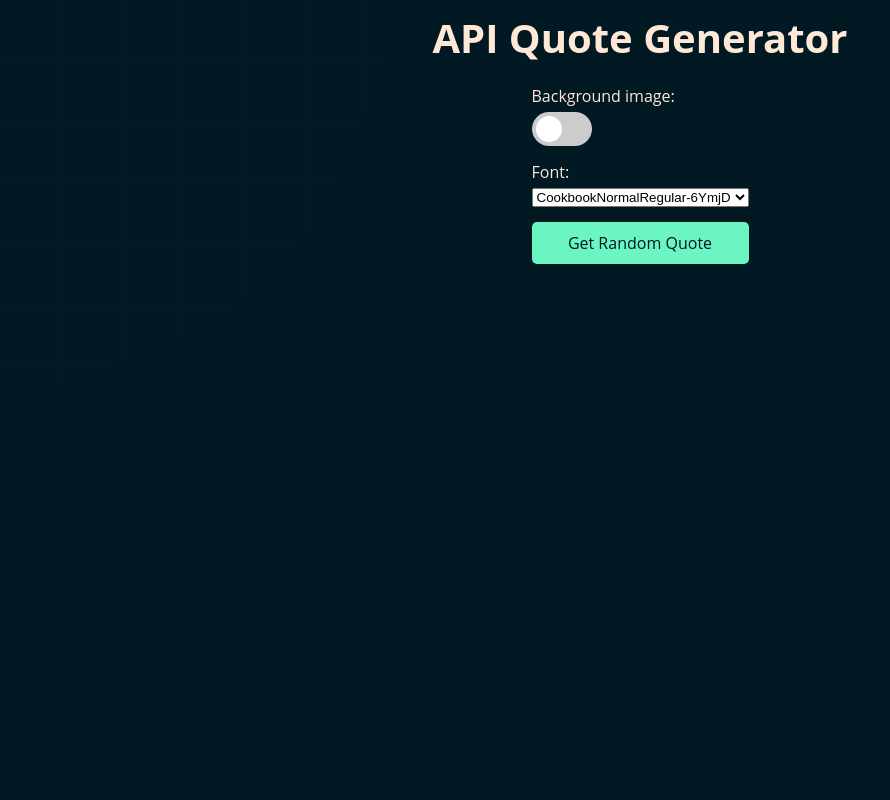
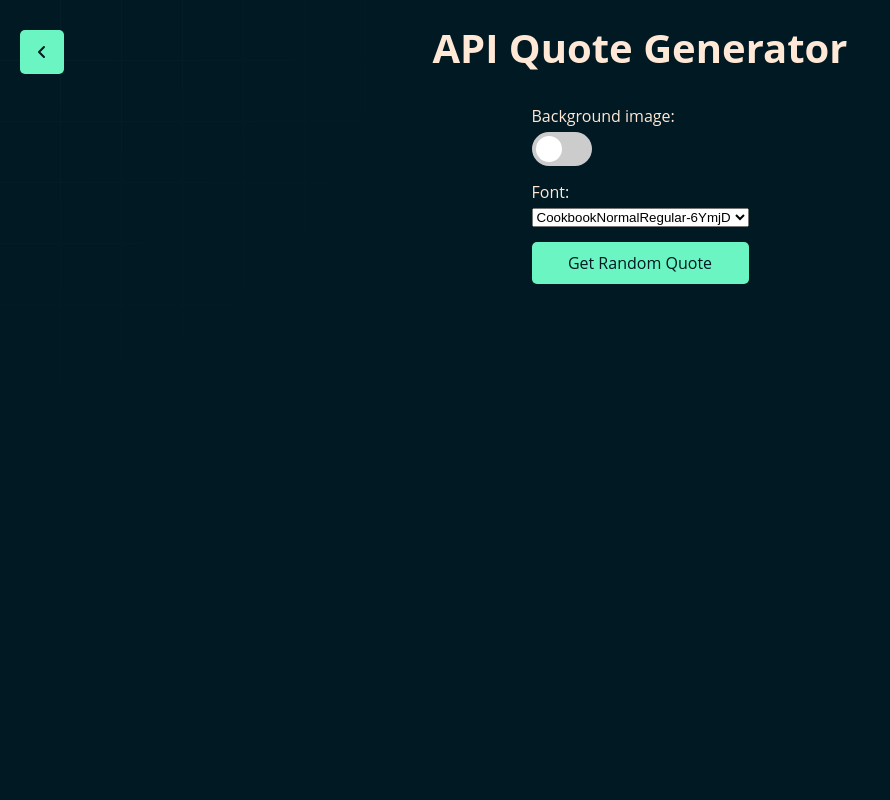
Before and after one commit to Mirko117/flask-quote-generator, a Flask app: page /api_quote in a window 1280 px wide. Shown: the whole page, without its empty margins (0-890 px from the left). Run offline with Flask 3, Linux system fonts and the light colour scheme.

Commit message:
back button

```diff
--- a/static/css/api_quote.css
+++ b/static/css/api_quote.css
@@ -7,7 +7,7 @@ body{
 
 h1{
     font-size: 40px;
-    margin: 10px 0;
+    margin: 20px 0;
 }
 
 .main-wrapper{
--- a/static/css/main.css
+++ b/static/css/main.css
@@ -18,6 +18,40 @@ body{
     max-width: 1340px;
     padding: 0 20px;
     margin: 0 auto;
+}
+
+.button{
+    text-decoration: none;
+    padding: 10px 20px;
+    margin-top: 10px;
+    color: var(--c-dark);
+    background-color: var(--c-green-light);
+    border-radius: 5px;
+    transition: all .3s;
+    border: none;
+    cursor: pointer;
+    text-align: center;
+}
+
+.button:hover{
+    transform: translateY(-2px);
+    opacity: 0.85;
+}
+
+.button:active{
+    opacity: 0.70;
+}
+
+/* Header */
+
+header #back-arrow{
+    display: flex;
+    align-items: center;
+    justify-content: center;
+    position: absolute;
+    top: 20px;
+    left: 20px;
+    padding: 10px;
 }
 
 
@@ -49,26 +83,3 @@ body{
     z-index: -1;
     overflow: hidden;
 }
-
-
-.button{
-    text-decoration: none;
-    padding: 10px 20px;
-    margin-top: 10px;
-    color: var(--c-dark);
-    background-color: var(--c-green-light);
-    border-radius: 5px;
-    transition: all .3s;
-    border: none;
-    cursor: pointer;
-    text-align: center;
-}
-
-.button:hover{
-    transform: translateY(-2px);
-    opacity: 0.85;
-}
-
-.button:active{
-    opacity: 0.70;
-}
--- a/templates/api_quote.html
+++ b/templates/api_quote.html
@@ -18,6 +18,12 @@
         <div id="bg-effect-glow"></div>
     </div>
     <div id="bg-effect"></div>
+
+    <header>
+        <a id="back-arrow" class="button" href="/">
+            <svg xmlns="http://www.w3.org/2000/svg" width="24" height="24" viewBox="0 0 24 24"><path fill="none" stroke="#001922" stroke-linecap="round" stroke-linejoin="round" stroke-width="2" d="m14 7l-5 5m0 0l5 5"/></svg>
+        </a>
+    </header>
 
     <div class="container main-wrapper">
         <h1>API Quote Generator</h1>
```
